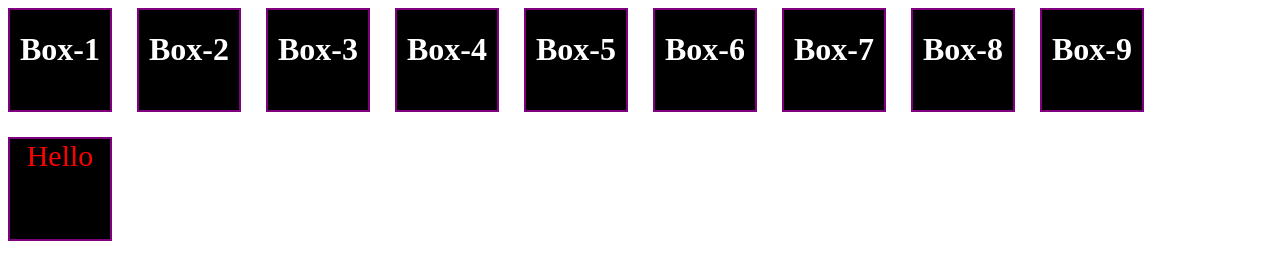
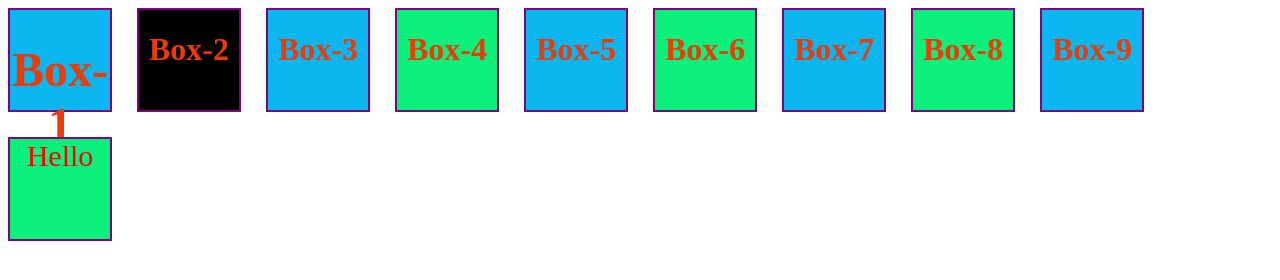
Before and after one commit to Arannamoy-Mondal/ES6-DOM-JavaScript, a plain HTML site: page DOM/index.html in a window 1280 px wide. Drawn offline with Linux system fonts and the light colour scheme.

Commit message:
last update

```diff
--- a/DOM/12_getAttribute.js
+++ b/DOM/12_getAttribute.js
@@ -1,2 +1,3 @@
 const res12=document.getElementById("containers")
+console.log(document.getElementById("container-10").getAttribute('class'))
 // res12.getAttribute('id') /*run this line on browser console */
--- /dev/null
+++ b/DOM/13_classList.js
@@ -0,0 +1,4 @@
+console.log(document.getElementById("container-10").classList)
+console.log(document.getElementById("container-9").classList)
+console.log(document.getElementById("container-8").classList)
+console.log(document.getElementById("container-7").classList)
--- /dev/null
+++ b/DOM/14_add_newClassInClassList.js
@@ -0,0 +1,2 @@
+document.getElementById("container-1").classList.add('fontSize1point5rem')
+console.log("14_add_newClassInClassList.js Done")
--- /dev/null
+++ b/DOM/15_removeClassFromClassList.js
@@ -0,0 +1,2 @@
+document.getElementById('container-2').classList.remove('bg-green')
+console.log("15_removeClassFromClasList.js Done");
--- /dev/null
+++ b/DOM/23_setAttribute.js
@@ -0,0 +1,4 @@
+document.getElementById("container-10").setAttribute('title','Hello, Javascript')
+document.getElementById("container-10").setAttribute('color','blue')
+console.log("23_setAttribute Done")
+console.log(document.getElementById("container-10").getAttribute('style'));
--- a/DOM/index.html
+++ b/DOM/index.html
@@ -20,40 +20,62 @@
         h1{
             text-align: center;
         }
+        .tomato{
+            color:tomato
+        }
+        .bg-italic{
+            background: #ea3b08 ;
+        }
+        .purple{
+            color: #ea3b08 ;
+        }
+        .bold{
+            font-weight: bold;
+        }
+        .bg-green{
+            background: #0af07a ;
+        }
+        .bg-4{
+          background:#0ab5f0
+
+        }
+        .fontSize1point5rem{
+            font-size: 1.5rem;
+        }
     </style>
 </head>
 <body>
     <main>
         <div class="containers">
-            <div class="container" id="container-1">
-                <h1>Box-1</h1>
+            <div class="container bg-green bg-4" id="container-1">
+                <h1 class="bold purple">Box-1</h1>
             </div>
-            <div class="container" id="container-2">
-                <h1>Box-2</h1>
+            <div class="container bg-green" id="container-2">
+                <h1 class="bold purple">Box-2</h1>
             </div>
-            <div class="container" id="container-3">
-                <h1>Box-3</h1>
+            <div class="container bg-green bg-4" id="container-3">
+                <h1 class="bold purple">Box-3</h1>
             </div>
-            <div class="container" id="container-4">
-                <h1>Box-4</h1>
+            <div class="container bg-green" id="container-4">
+                <h1 class="bold purple">Box-4</h1>
             </div>
-            <div class="container" id="container-5">
-                <h1>Box-5</h1>
+            <div class="container bg-green bg-4" id="container-5">
+                <h1 class="bold purple">Box-5</h1>
             </div>
-            <div class="container" id="container-6">
-                <h1>Box-6</h1>
+            <div class="container bg-green" id="container-6">
+                <h1 class="bold purple">Box-6</h1>
             </div>
-            <div class="container" id="container-7">
-                <h1>Box-7</h1>
+            <div class="container bg-green bg-4" id="container-7">
+                <h1 class="bold purple">Box-7</h1>
             </div>
-            <div class="container" id="container-8">
-                <h1>Box-8</h1>
+            <div class="container bg-green" id="container-8">
+                <h1 class="bold purple">Box-8</h1>
             </div>
-            <div class="container" id="container-9">
-                <h1>Box-9</h1>
+            <div class="container bg-green bg-4" id="container-9">
+                <h1 class="bold purple">Box-9</h1>
             </div>
-            <div class="container" id="container-10">
-                <h1>Box-10</h1>
+            <div class="container bg-green" id="container-10">
+                <h1 class="">Box-10</h1>
             </div>
         </div>
     </main>
@@ -63,5 +85,16 @@
     <script src="./10_Traversing_DOM_getElementByQuerySelector.js"></script>
     <script src="./11_Style_CSS.js"></script>
     <script src="./12_getAttribute.js"></script>
+    <script src="./13_classList.js"></script>
+    <script src="./14_add_newClassInClassList.js"></script>
+    <script src="./15_removeClassFromClassList.js"></script>
+    <script src="./16_NodeList.js"></script>
+    <script src="./17_HTML_Collection.js"></script>
+    <script src="./18_parentNode.js"></script>
+    <script src="./19_childNodes.js"></script>
+    <script src="./20_createElement.js"></script>
+    <script src="./21_createHTMLelementByJs.js"></script>
+    <script src="./22_appendChild.js"></script>
+    <script src="./23_setAttribute.js"></script>
 </body>
 </html>
```
Also changed, not shown: DOM/intro.html (deleted, +0 -49 lines), DOM/16_NodeList.js (added), DOM/17_HTML_Collection.js (added), DOM/18_parentNode.js (added), DOM/19_childNodes.js (added), DOM/20_createElement.js (added), DOM/21_createHTMLelementByJs.js (added), DOM/22_appendChild.js (added).
